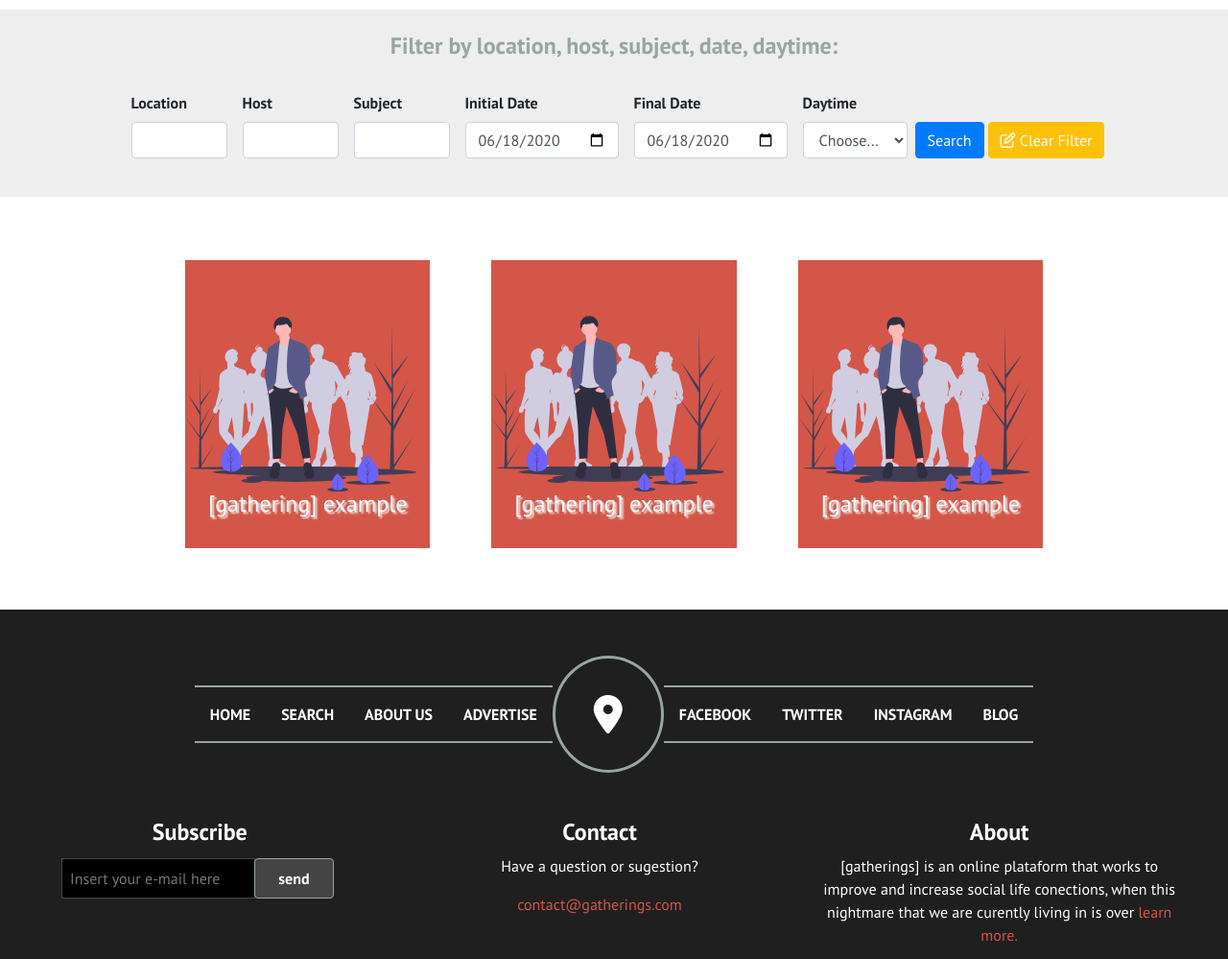
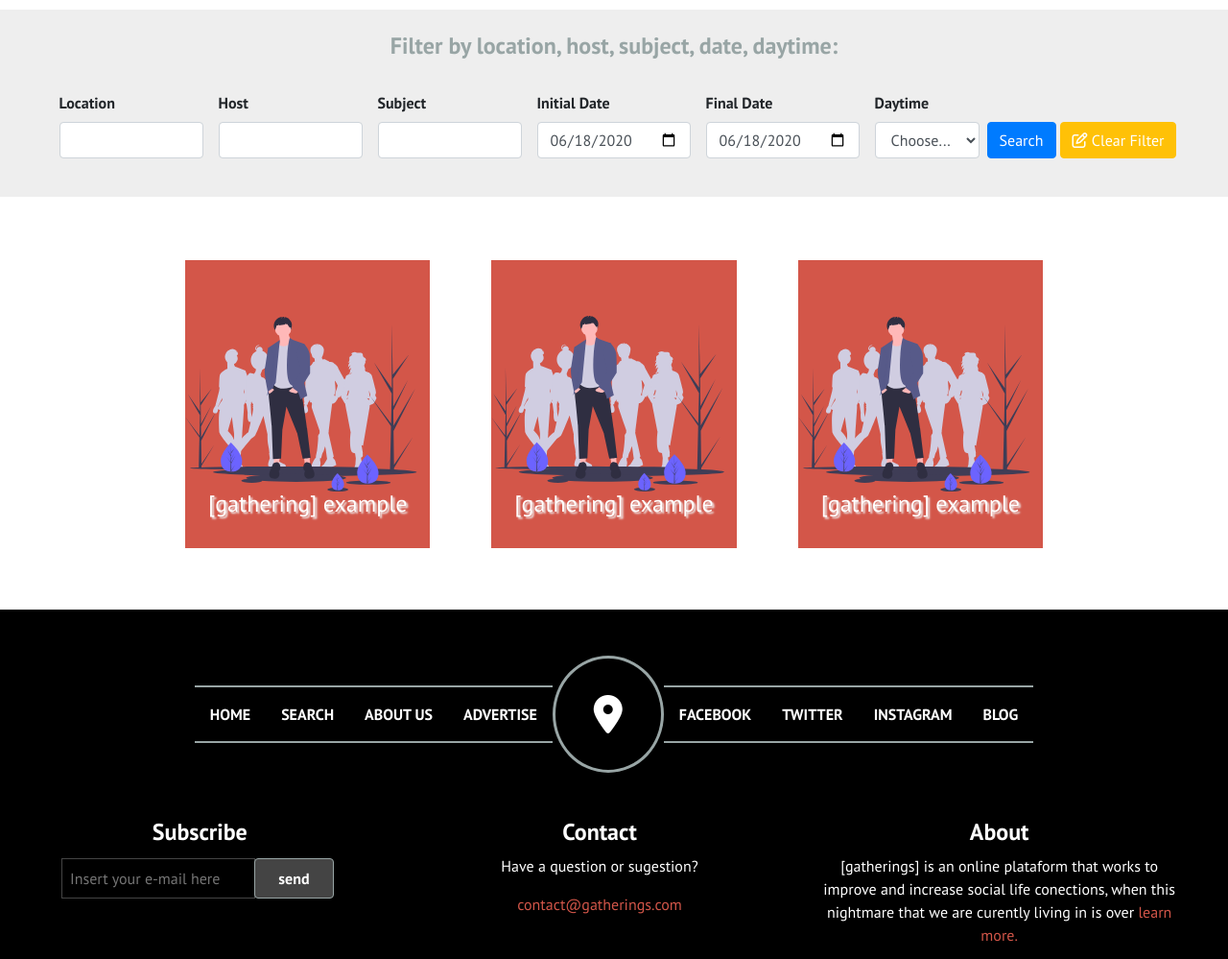
Before and after one commit to carlosveigadev/HTML-CSS-Capstone-Project, a plain HTML site: page search-results.html in a window 1280 px wide. Shown: the part 140-1139 px from the top of the page at 96% size. Drawn offline with nearby package versions, Linux system fonts and the light colour scheme.

Commit message:
fixed background color of footer and size of inputs in search.css

```diff
--- a/assets/css/main.css
+++ b/assets/css/main.css
@@ -114,6 +114,10 @@ body nav div li a:hover {
 
 body section.hero-lg div h4 {
   font-weight: 700;
+}
+
+body footer div.large-footer {
+  background-color: black;
 }
 
 body footer div.large-footer ul li a,
--- a/assets/css/media-query/search-mq.css
+++ b/assets/css/media-query/search-mq.css
@@ -36,7 +36,7 @@
 
   body section.search div input[type=text] {
     min-width: 100px;
-    max-width: 100px;
+    max-width: 150px;
   }
 
   body footer div.large-footer {
--- a/assets/css/search-results.css
+++ b/assets/css/search-results.css
@@ -160,6 +160,7 @@ body footer {
 
 body footer div.large-footer {
   display: none;
+  background-color: black;
 }
 
 body footer div.large-footer ul li a:hover {
```
